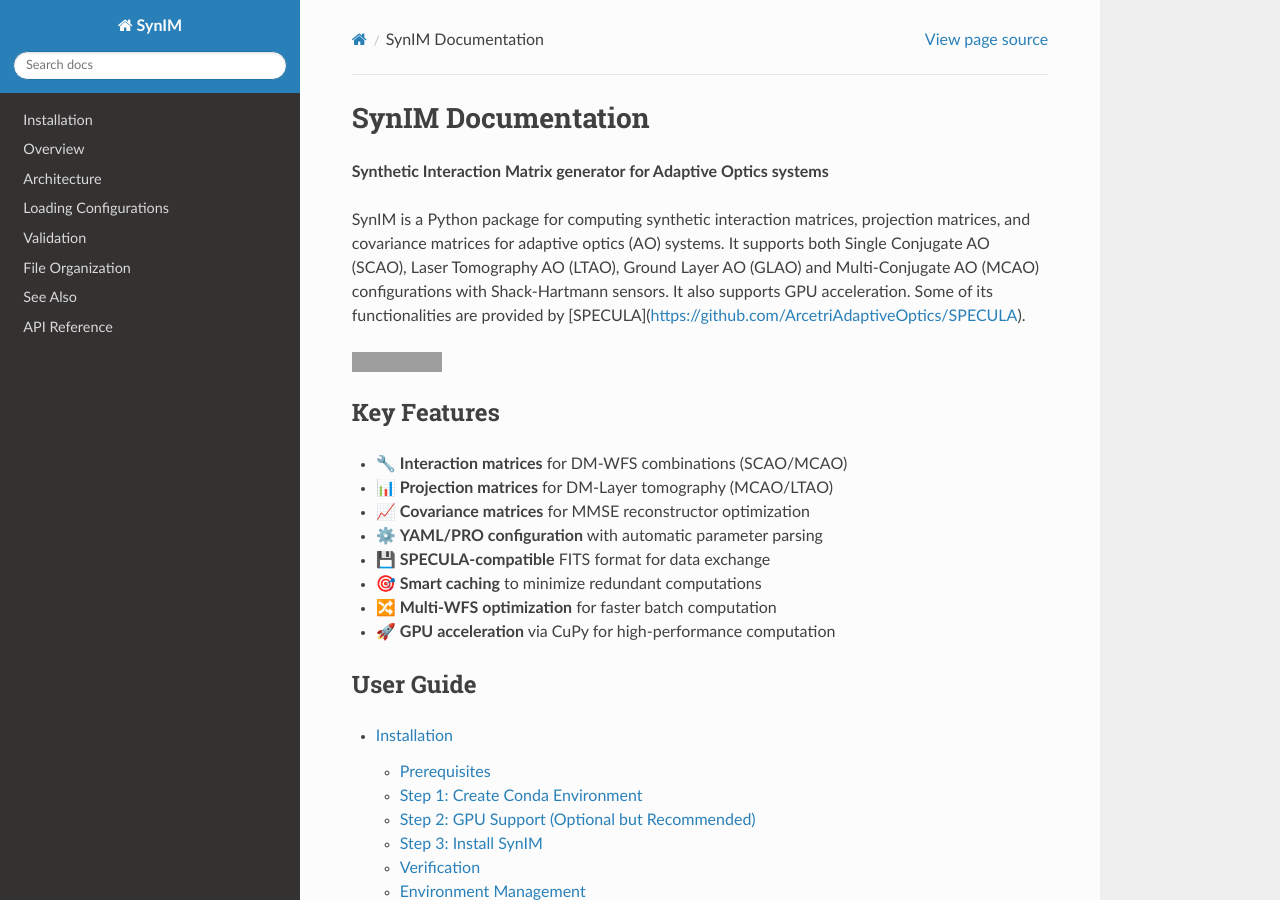
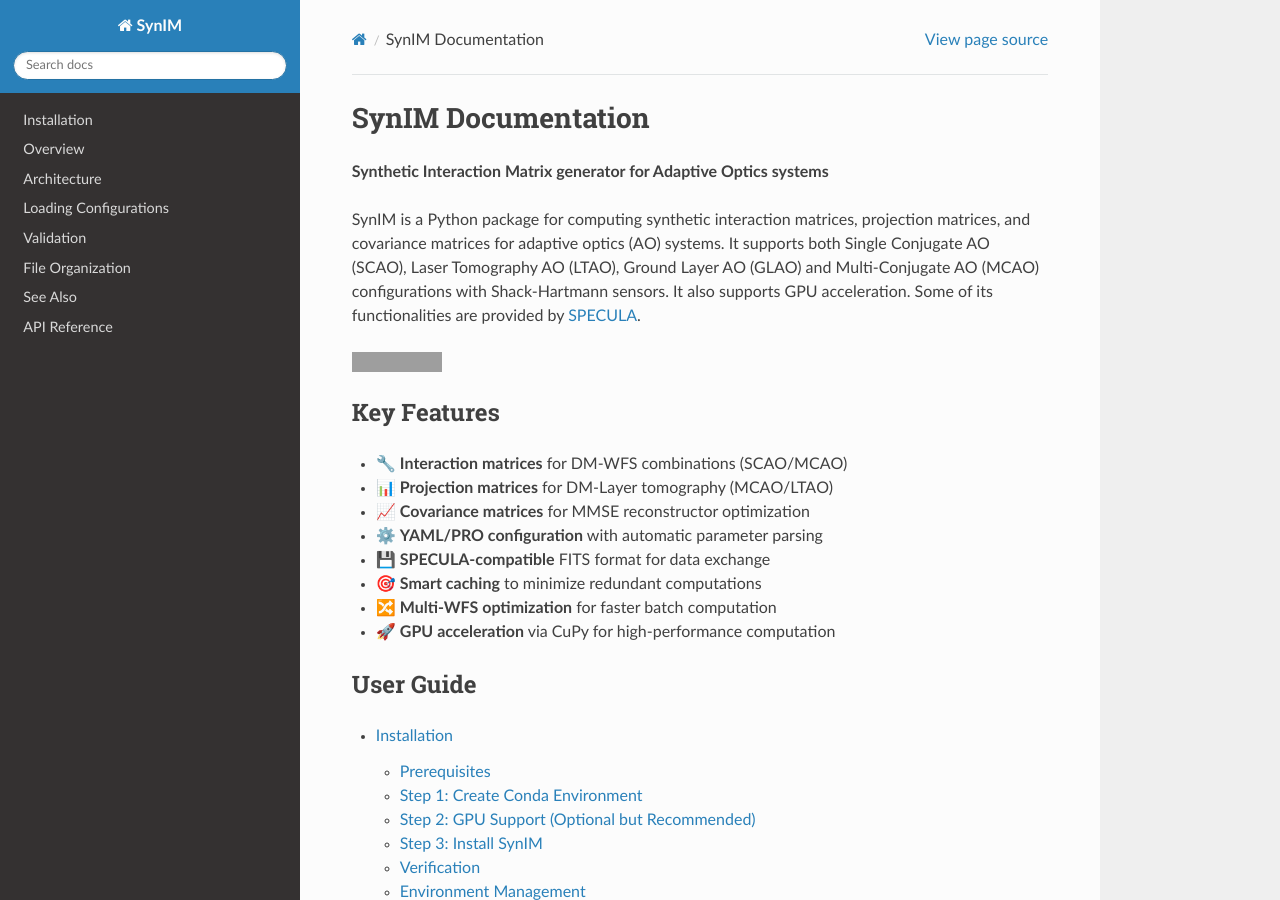
Before and after one commit to guidoagapito/SynIM, a Sphinx documentation site: the page built from docs/index.rst, in a window 1280 px wide and 900 px high. Built offline with Sphinx 7.4.7 and the Read the Docs theme 3.1.0, drawn with Linux system fonts in a browser that asks for light colours; the version number could not be read and is left out; grey boxes are pictures that could not be loaded.

Commit message:
Fix link formatting for SPECULA in index.rst
Updated link formatting for SPECULA in documentation.

```diff
--- a/docs/index.rst
+++ b/docs/index.rst
@@ -6,7 +6,7 @@
 SynIM is a Python package for computing synthetic interaction matrices, projection matrices, and covariance matrices for adaptive optics (AO) systems.
 It supports both Single Conjugate AO (SCAO), Laser Tomography AO (LTAO), Ground Layer AO (GLAO) and Multi-Conjugate AO (MCAO) configurations with Shack-Hartmann sensors.
 It also supports GPU acceleration.
-Some of its functionalities are provided by [SPECULA](https://github.com/ArcetriAdaptiveOptics/SPECULA).
+Some of its functionalities are provided by `SPECULA <https://github.com/ArcetriAdaptiveOptics/SPECULA>`_.
 
 .. image:: https://img.shields.io/badge/License-MIT-yellow.svg
    :target: https://opensource.org/licenses/MIT
```
